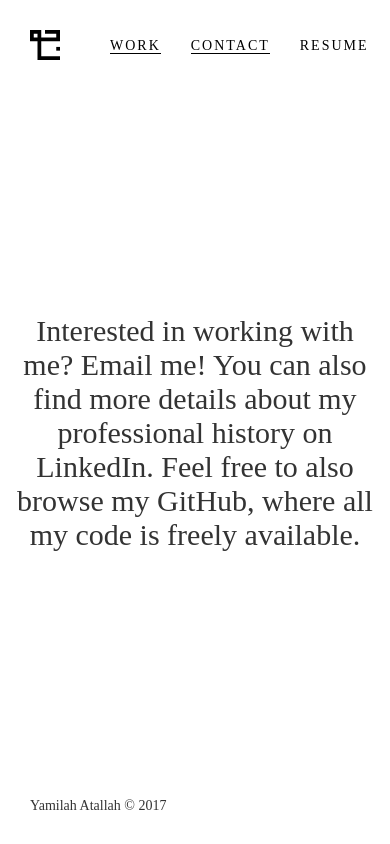
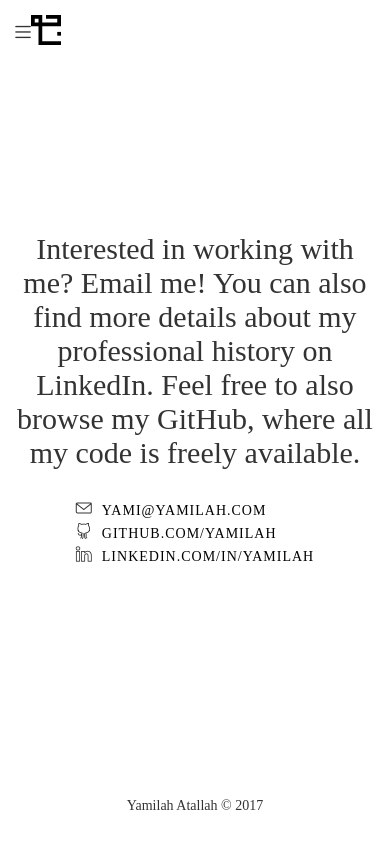
Before and after one commit to yamilah/vue-portfolio, a Vue app: page /contact in a window 390 px wide. Built offline with nearby package versions, Linux system fonts and the light colour scheme.

Commit message:
Adjusted behavior of social buttons on route, improving responsiveness of nav.

```diff
--- a/package.json
+++ b/package.json
@@ -11,6 +11,7 @@
     "lint": "eslint --ext .js,.vue src"
   },
   "dependencies": {
+    "simple-line-icons": "^2.4.1",
     "vue": "^2.2.2",
     "vue-router": "^2.3.0"
   },
--- a/src/components/Contact.vue
+++ b/src/components/Contact.vue
@@ -3,11 +3,17 @@
     <p>
       Interested in working with me? Email me! You can also find more details about my professional history on LinkedIn. Feel free to also browse my GitHub, where all my code is freely available.
     </p>
+    <Social></Social>
   </main>
 </template>
 
 <script>
+  import Social from '@/components/Social'
+
   export default {
+    components: {
+      Social
+    }
   }
 </script>
 
@@ -20,6 +26,7 @@
 
   main
     display: flex
+    flex-direction: column
     justify-content: center
     align-items: center
     p
@@ -28,4 +35,13 @@
       font-size: 30px
       font-variant-ligatures: discretionary-ligatures
 
+      padding-bottom: 30px
+
+  .icons
+    display: flex
+
+    li
+      padding-left: 30px
+      // font-size: 30px
+
 </style>
--- a/src/components/Footer.vue
+++ b/src/components/Footer.vue
@@ -1,10 +1,23 @@
 <template>
   <footer>
     <p>Yamilah Atallah © 2017</p>
+    <Social v-show="showSocial"></Social>
   </footer>
 </template>
 
 <script>
+  import Social from '@/components/Social'
+
+  export default {
+    components: {
+      Social
+    },
+    computed: {
+      showSocial () {
+        return this.$route.path !== '/contact'
+      }
+    }
+  }
 </script>
 
 <style lang="sass" scoped>
@@ -12,7 +25,24 @@
   @import ../sass/utils
 
   footer
+    display: flex
+    align-items: center
+    justify-content: space-between
+
     padding: 30px
+
     +typeface($weight: 400, $family: "Mukta Vaani")
 
+    @media (max-width: 576px)
+      flex-direction: column
+      align-items: normal
+      align-self: center
+
+    @media (min-width: 576px) and (max-width: 768px)
+      flex-direction: column
+      align-items: flex-start
+
+      p
+        margin-bottom: 5px
+
 </style>
--- a/src/components/Nav.vue
+++ b/src/components/Nav.vue
@@ -1,6 +1,7 @@
 <template>
   <div class="sticky">
     <nav>
+      <div class="icon-menu"></div>
       <router-link to="/">
         <img src="../assets/personal-logo.svg">
       </router-link>
@@ -38,17 +39,26 @@
 
     padding: 30px
 
+    @media (max-width: 576px)
+      padding: 15px
+
+    .icon-menu
+      display: none
+
+      @media (max-width: 576px)
+        display: block
+
     ul
       display: flex
 
-    a, a:hover, a:focus
-      color: black
-      text-decoration: none
-      outline: none
+      @media (max-width: 576px)
+        display: none
 
     img
       width: 30px
-      margin-right: 20px
+
+      @media (min-width: 576px)
+        margin-right: 20px
 
     li
       +typeface($weight: 400, $family: "Mukta Vaani")
--- /dev/null
+++ b/src/components/Social.vue
@@ -0,0 +1,55 @@
+<template>
+  <ul class="icons">
+    <li class="icon-envelope">
+      <a href="mailto:yami@yamilah.com" target="_blank">
+        <p>yami@yamilah.com</p>
+      </a>
+    </li>
+    <li class="icon-social-github">
+      <a href="https://github.com/yamilah" target="_blank">
+        <p>github.com/yamilah</p>
+      </a>
+    </li>
+    <li class="icon-social-linkedin">
+      <a href="https://linkedin.com/in/yamilah" target="_blank">
+        <p>linkedin.com/in/yamilah</p>
+      </a>
+    </li>
+  </ul>
+</template>
+
+<style lang="sass" scoped>
+
+  @import ../sass/utils
+
+  .icons
+    display: flex
+
+    p
+      padding-left: 10px
+
+      +typeface($weight: 400, $family: "Mukta Vaani")
+      text-transform: uppercase
+      letter-spacing: 1px
+
+      // @media (min-width: 576px) and (max-width: 768px)
+      //   &:not(1)
+      //     display: none
+
+    li
+      height: 23px
+
+      display: flex
+      align-items: baseline
+
+      @media (min-width: 992px)
+        &:not(:first-child)
+          margin-left: 60px
+
+      &:hover
+        border-bottom: 1px solid black
+
+    @media (max-width: 576px)
+      flex-direction: column
+
+</style>
--- a/src/main.js
+++ b/src/main.js
@@ -3,6 +3,7 @@
 import Vue from 'vue'
 import App from './App'
 import router from './router'
+import 'simple-line-icons/css/simple-line-icons.css'
 
 import BootstrapVue from 'bootstrap-vue'
 Vue.use(BootstrapVue)
--- a/src/router/index.js
+++ b/src/router/index.js
@@ -26,7 +26,6 @@ export default new Router({
     }
   ],
   scrollBehavior (to, from, savedPosition) {
-    console.log('gkhdsfajhgk')
     setTimeout(() => {
       let position = { x: 0, y: 0 }
       if (savedPosition) {
--- a/src/sass/_utils.sass
+++ b/src/sass/_utils.sass
@@ -2,8 +2,16 @@
 =typeface($style: normal, $variant: normal, $weight: 200, $line-height: 14px, $family: "Neuton")
   font: $style $variant $weight $line-height $family
 
+a, a:hover, a:focus
+  color: black
+  text-decoration: none
+  outline: none
+
 .main-margin
   padding-top: 97px
+
+  @media (max-width: 576px)
+    padding-top: 33px
 
 .cover-img, .piece-img
     background-position: center center
```
